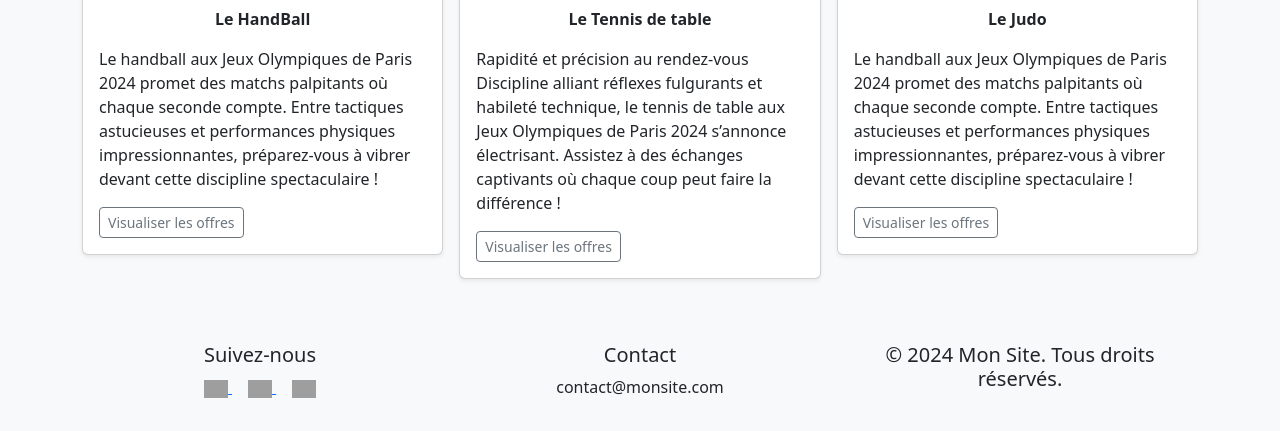
After one commit to Dnico13/Jo2024, a PHP site: template Pages/accueil.html in a window 1280 px wide. The commit adds this page. Shown: the part 725-1156 px from the top of the page. Run offline with PHP 8.4, Linux system fonts and the light colour scheme; the template is opened without the code that fills it, so the values that code supplies are empty; grey boxes are pictures that could not be loaded.

Commit message:
accueil ok

```diff
--- /dev/null
+++ b/Pages/accueil.html
@@ -0,0 +1,77 @@
+<section class="py-5 text-center container">
+    <div class="row py-lg-5">
+      <div class="col-lg-6 col-md-8 mx-auto">
+        <h1 class="fw-light">Les Jeux Olympiques de Paris 2024 : Une célébration universelle du sport</h1>
+        <p class="lead text-body-secondary">Venez découvrir les disciplines passionnantes, les athlètes extraordinaires et l’énergie vibrante d’une ville emblématique accueillant le monde entier.</p>
+
+      </div>
+    </div>
+  </section>
+
+  <div class="album py-5 bg-body-tertiary">
+    <div class="container">
+
+
+<!-- Il va falloir integrer une boucle Foreach afin de donner l ensemble des epreuves et manifestations-->
+
+        <div class="row row-cols-1 row-cols-sm-2 row-cols-md-3 g-3">
+             <div class="col">
+                <div class="card shadow-sm">
+                     <img class=" card-img-top text-center" src="./Asset/images/presentation.jpg" width="100%" height="225"</img>
+                         <div class="text-center fw-bold mt-2">Le HandBall</div>
+                    <div class="card-body">
+                        <p class="card-text">Le handball aux Jeux Olympiques de Paris 2024 promet des matchs palpitants où chaque seconde compte. Entre tactiques astucieuses et performances physiques impressionnantes, préparez-vous à vibrer devant cette discipline spectaculaire !</p>
+                            <div class="d-flex justify-content-between align-items-center">
+                                <div class="btn-group">
+                                <button type="button" class="btn btn-sm btn-outline-secondary">Visualiser les offres</button>
+
+                                </div>
+
+                            </div>
+                    </div>
+                </div>
+            </div>
+            <div class="col">
+                <div class="card shadow-sm">
+                     <img class=" card-img-top text-center" src="./Asset/images/tennis.jpeg" width="100%" height="225"</img>
+                         <div class="text-center fw-bold mt-2">Le Tennis de table</div>
+                    <div class="card-body">
+                        <p class="card-text">Rapidité et précision au rendez-vous Discipline alliant réflexes fulgurants et habileté technique, le tennis de table aux Jeux Olympiques de Paris 2024 s’annonce électrisant. Assistez à des échanges captivants où chaque coup peut faire la différence !</p>
+                            <div class="d-flex justify-content-between align-items-center">
+                                <div class="btn-group">
+                                <button type="button" class="btn btn-sm btn-outline-secondary">Visualiser les offres</button>
+
+                                </div>
+
+                            </div>
+                    </div>
+                </div>
+            </div>
+
+            <div class="col">
+                <div class="card shadow-sm">
+                     <img class=" card-img-top text-center" src="./Asset/images/judo.jpg" width="100%" height="225"</img>
+                         <div class="text-center fw-bold mt-2">Le Judo</div>
+                    <div class="card-body">
+                        <p class="card-text">Le handball aux Jeux Olympiques de Paris 2024 promet des matchs palpitants où chaque seconde compte. Entre tactiques astucieuses et performances physiques impressionnantes, préparez-vous à vibrer devant cette discipline spectaculaire !</p>
+                            <div class="d-flex justify-content-between align-items-center">
+                                <div class="btn-group">
+                                <button type="button" class="btn btn-sm btn-outline-secondary">Visualiser les offres</button>
+
+                                </div>
+
+                            </div>
+                    </div>
+                </div>
+            </div>
+
+
+
+
+
+
+
+
+        </div>
+    </div>
+  </div>
--- a/route/allRoutes.js
+++ b/route/allRoutes.js
@@ -3,7 +3,7 @@ import Route from "./Route.js";
 //Définition de toutes les routes de l'application
 export const allRoutes = [
     new Route("/", "Accueil des JO Paris 2024", "./Pages/home.html"),
-    new Route("/manifestations", "Presentation des manisfestations", "./Pages/offres.html"),
+    new Route("/accueil", "Presentation des manisfestations des JO de Paris", "./Pages/accueil.html"),
 
 
 
```
Also changed, not shown: Pages/offres.html (+157 -0 lines), css/_main.scss (+7 -7 lines), css/style.css (+0 -8 lines), index.html (+13 -11 lines), Asset/images/logoJO.jpg (renamed from Asset/images/jo2404-1-peluche-geante-mascotte-jo-2024-80-cm-636a6b480e0fd613083532.jpg), Asset/images/tennis.jpeg (renamed from Asset/images/téléchargement.jpeg), mascotte_PARIS2024.ico (added), 2 other files.
